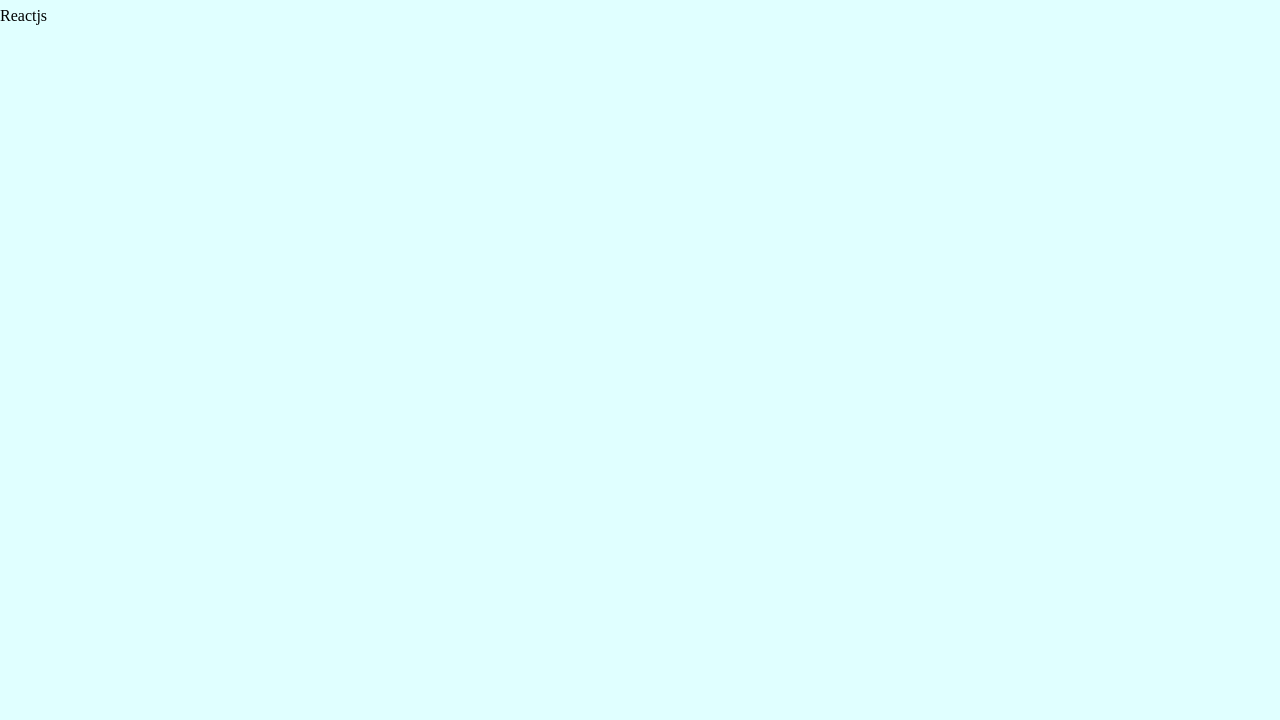
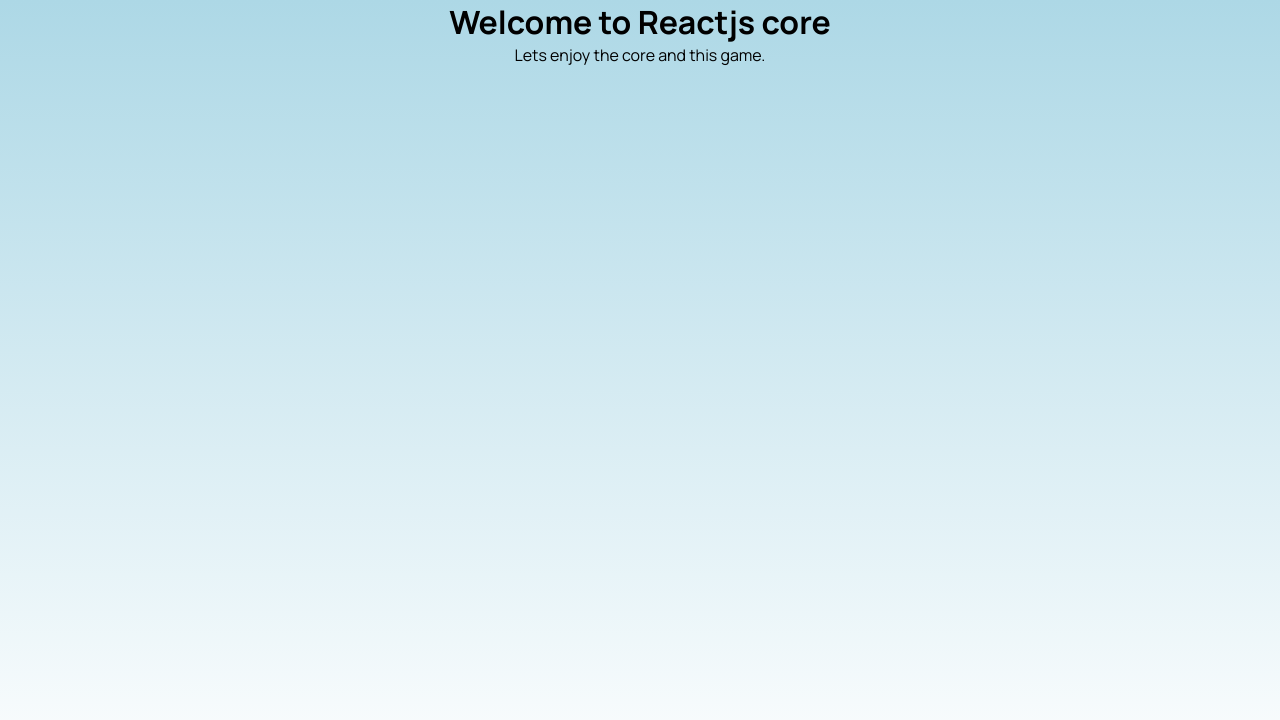
Before and after one commit to huanNguyen2204/core-reactjs19-webpack-config-ts, a React app: page / in a window 1280 px wide. Shown: the top 720 px of the page. Built offline with nearby package versions, Linux system fonts and the light colour scheme.

Commit message:
fixed body space

```diff
--- a/jest.config.cjs
+++ b/jest.config.cjs
@@ -2,6 +2,6 @@ module.exports = {
   preset: 'ts-jest',
   testEnvironment: 'node',
   moduleNameMapper: {
-    '\\.(css|less|scss)$': 'identity-obj-proxy',
+    '\\.(css|less|scss|sass)$': 'identity-obj-proxy',
   },
 };
--- a/package.json
+++ b/package.json
@@ -59,6 +59,8 @@
   },
   "dependencies": {
     "react": "^18.2.0",
-    "react-dom": "^18.2.0"
+    "react-dom": "^18.2.0",
+    "react-router": "^6.20.1",
+    "react-router-dom": "^6.20.1"
   }
 }
--- a/public/index.html
+++ b/public/index.html
@@ -3,7 +3,12 @@
   <head>
     <meta charset="UTF-8" />
     <meta name="viewport" content="width=device-width, initial-scale=1.0" />
-    <title>Document</title>
+    <title>Reactjs + Webpack</title>
+
+    <!-- Font importing -->
+    <style>
+      @import url('https://fonts.googleapis.com/css2?family=Manrope:wght@200;300;400;500;600;700;800&display=swap');
+    </style>
   </head>
   <body>
     <main id="root"></main>
--- a/src/App.scss
+++ b/src/App.scss
@@ -1,10 +1,8 @@
 .App {
-  position: absolute;
-  height: 100%;
-  width: 100%;
-  top: 0;
-  bottom: 0;
-  left: 0;
-  right: 0;
-  background-color: lightcyan;
+  width: 100dvw;
+  height: 100dvh;
+  display: flex;
+  flex-direction: column;
+  justify-content: start;
+  align-items: center;
 }
--- a/src/App.tsx
+++ b/src/App.tsx
@@ -4,7 +4,8 @@ import "./App.scss";
 function App() {
   return (
     <div className="App">
-      <p>Reactjs</p>
+      <h1>Welcome to Reactjs core</h1>
+      <p>Lets enjoy the core and this game.</p>
     </div>
   )
 }
--- a/src/index.css
+++ b/src/index.css
@@ -1,15 +1,19 @@
 /* Tailwind config */
-/* @tailwind base;
+/* Discomment bellow and keep on this line to enable tailwindcss */
+/*
+@tailwind base;
 @tailwind components;
-@tailwind utilities; */
+@tailwind utilities;
+*/
+* {
+  margin: 0;
+  padding: 0;
+  box-sizing: border-box;
+}
 
 body {
-  line-height: 0;
-  margin: 0;
-  padding: 0;
-  display: flex;
-  position: relative;
-  width: 100dvw;
-  height: 100dvh;
-  background-color: gray;
+  overflow-x: hidden;
+  font-family: 'Manrope', sans-serif;
+  background: linear-gradient(lightblue, white);
+  background-color: lightblue;
 }
```
Also changed, not shown: 1 other file (tests, documents, lock files or other folders).
